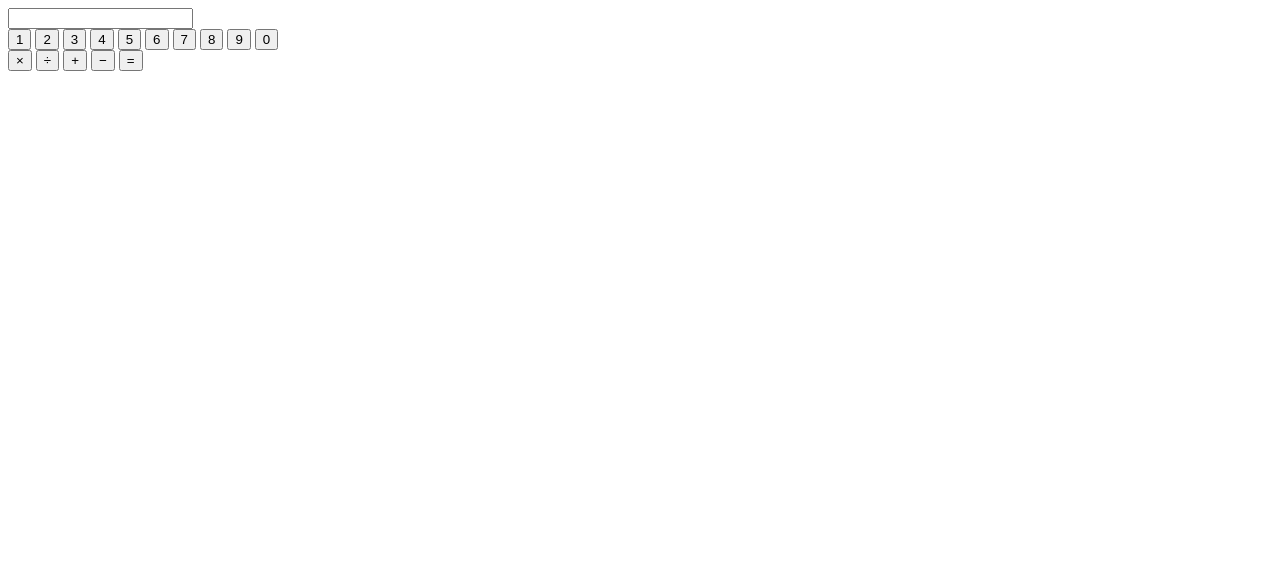
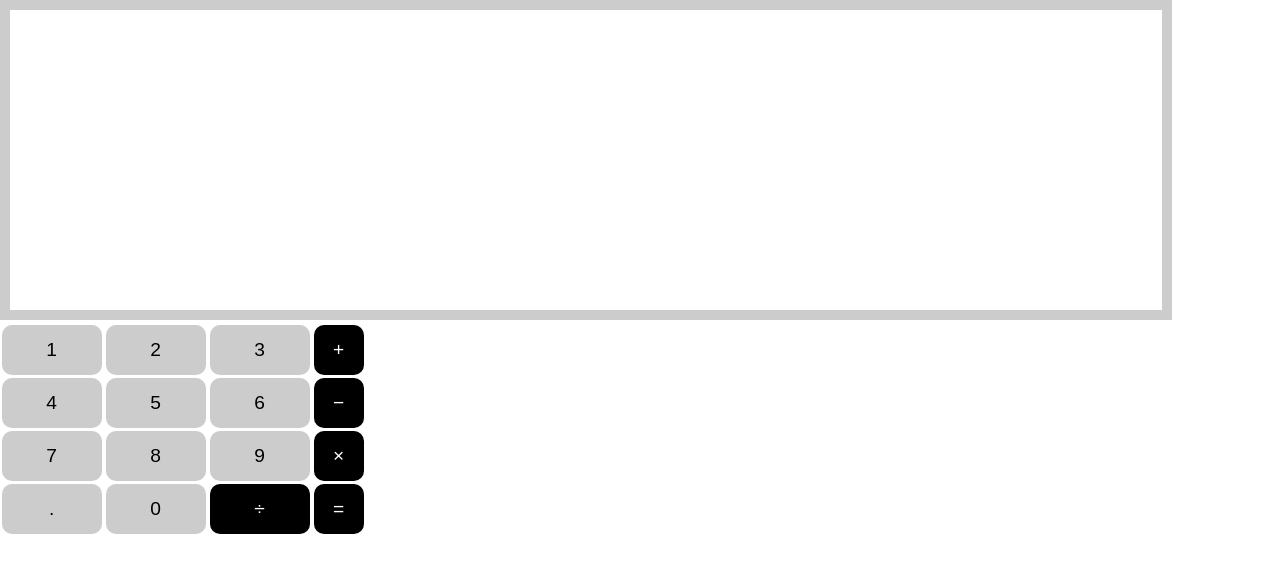
Before and after one commit to AmenNkala/Scientific-Calc, a website: page index.html in a window 1280 px wide. Drawn offline with Linux system fonts and the light colour scheme.

Commit message:
final changes

```diff
--- /dev/null
+++ b/css/style.css
@@ -0,0 +1,83 @@
+body {
+  border-radius: border-box;
+  padding: 0;
+  margin: 0;
+}
+
+main {
+  width: 100%;
+  height: 100vh;
+  display: flex;
+  flex-direction: column;
+}
+
+.display {
+  width: 90%;
+  height: 300px;
+  border: 10px solid #ccc;
+}
+
+#input,
+#output {
+  text-align: right;
+  margin-right: 10px;
+}
+
+#input {
+  height: 70%;
+}
+#input {
+  font-size: 2.3em;
+  color: #000;
+  opacity: 0.6;
+}
+
+#output {
+  height: auto;
+  font-size: 3rem;
+}
+
+button {
+  font-size: 1.2em;
+  border-radius: 10px;
+  border: none;
+}
+
+button:hover {
+  background-color: #fff;
+  color: #000;
+  border: 1px solid #ccc;
+}
+
+button:active {
+  transform: translateY(1px);
+}
+
+.grid {
+  margin-top: 0.2em;
+  display: grid;
+}
+
+.row {
+  margin: 0.1em;
+}
+
+.digits,
+.dot,
+#divideBtn {
+  height: 50px;
+  width: 100px;
+}
+
+.digits,
+.dot {
+  background-color: #ccc;
+  color: #000;
+}
+
+.operatorBtn {
+  height: 50px;
+  width: 50px;
+  color: white;
+  background-color: black;
+}
--- a/index.html
+++ b/index.html
@@ -4,31 +4,43 @@
     <meta charset="UTF-8" />
     <meta http-equiv="X-UA-Compatible" content="IE=edge" />
     <meta name="viewport" content="width=device-width, initial-scale=1.0" />
+    <link rel="stylesheet" href="css/style.css" />
+
     <script src="./src/index.js" defer></script>
     <title>Sci-Calculator</title>
   </head>
   <body>
-    <div>
-      <input type="text" id="answer" readonly />
+    <main>
+      <div class="display">
+        <div id="input"></div>
+        <div id="output"></div>
+      </div>
       <div class="grid">
+        <div class="row">
           <button class="digits" value="1">1</button>
           <button class="digits" value="2">2</button>
           <button class="digits" value="3">3</button>
+          <button class="operatorBtn" value="+" id="addBtn">&plus;</button>
+        </div>
+        <div class="row">
           <button class="digits" value="4">4</button>
           <button class="digits" value="5">5</button>
           <button class="digits" value="6">6</button>
+          <button class="operatorBtn" value="-" id="minusBtn">&minus;</button>
+        </div>
+        <div class="row">
           <button class="digits" value="7">7</button>
           <button class="digits" value="8">8</button>
           <button class="digits" value="9">9</button>
+          <button class="operatorBtn" value="*" id="timesBtn">&times;</button>
+        </div>
+        <div class="row">
+          <button class="dot">.</button>
           <button class="digits" value="0">0</button>
-      </div>
-      <div>
-        <button class="operatorBtn" value="*" id="timesBtn">&times;</button>
           <button class="operatorBtn" value="/" id="divideBtn">&divide;</button>
-        <button class="operatorBtn" value="+" id="addBtn">&plus;</button>
-        <button class="operatorBtn" value="-" id="minusBtn">&minus;</button>
-        <button id="eqBtn">&equals;</button>
+          <button class="operatorBtn" id="eqBtn">&equals;</button>
         </div>
       </div>
+    </main>
   </body>
 </html>
--- a/package.json
+++ b/package.json
@@ -6,6 +6,7 @@
   "scripts": {
     "test": "jasmine"
   },
+  "type": "module",
   "repository": {
     "type": "git",
     "url": "git+https://github.com/AmenNkala/Scientific-Calc.git"
--- a/src/index.js
+++ b/src/index.js
@@ -1,4 +1,29 @@
-const answerField = document.getElementById("answer");
+//import { basicCompute } from "./basicCalc";
+
+const modifyArray = (array1, array2, index, operator) => {
+  let temp_ans = Function(
+    `return ${array1[index]} ${operator} ${array1[index + 1]}`
+  )();
+  array1.splice(index, 2, temp_ans);
+  array2.splice(index, 1);
+};
+
+const basicCompute = (expression) => {
+  const operands = expression.match(/-?[\d{1,}\.]{1,}/g).map(Number);
+  const operators = expression.replaceAll(/[0-9\.]/gi, "").split("");
+  for (let i = 0; i < operators.length; i++) {
+    if (operators[i] == "*" || operators[i] == "/") {
+      modifyArray(operands, operators, i, operators[i]);
+      i = -1;
+    }
+  }
+  for (let i = 0; i < operators.length; i++) {
+    modifyArray(operands, operators, i, "+");
+    i = -1;
+  }
+  return operands[0];
+};
+const output = document.getElementById("output");
 
 const digitsBtns = document.getElementsByClassName("digits");
 
```
Also changed, not shown: src/basicCalc.js (+2 -5 lines). Lines whose indentation alone changed are shown as unchanged.
